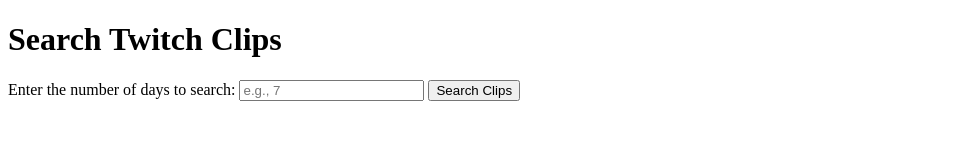
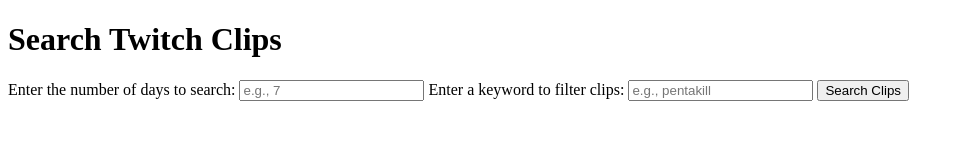
Before and after one commit to mobilegamehelp/leagueclipsearch, a plain HTML site: page index.html in a window 1280 px wide. Shown: the whole page, without its empty margins (0-964 px from the left). Drawn offline with Linux system fonts and the light colour scheme.

Commit message:
Update index.html

```diff
--- a/index.html
+++ b/index.html
@@ -14,12 +14,22 @@
 </head>
 <body>
     <h1>Search Twitch Clips</h1>
+
+    <!-- Input for days to search -->
     <label for="timeRange">Enter the number of days to search:</label>
     <input type="number" id="timeRange" placeholder="e.g., 7">
+
+    <!-- Input for keyword -->
+    <label for="keyword">Enter a keyword to filter clips:</label>
+    <input type="text" id="keyword" placeholder="e.g., pentakill">
+
+    <!-- Search button -->
     <button id="search">Search Clips</button>
 
+    <!-- Results container -->
     <div id="results"></div>
 
+    <!-- Link to the script file -->
     <script src="script.js"></script>
 </body>
 </html>
```
